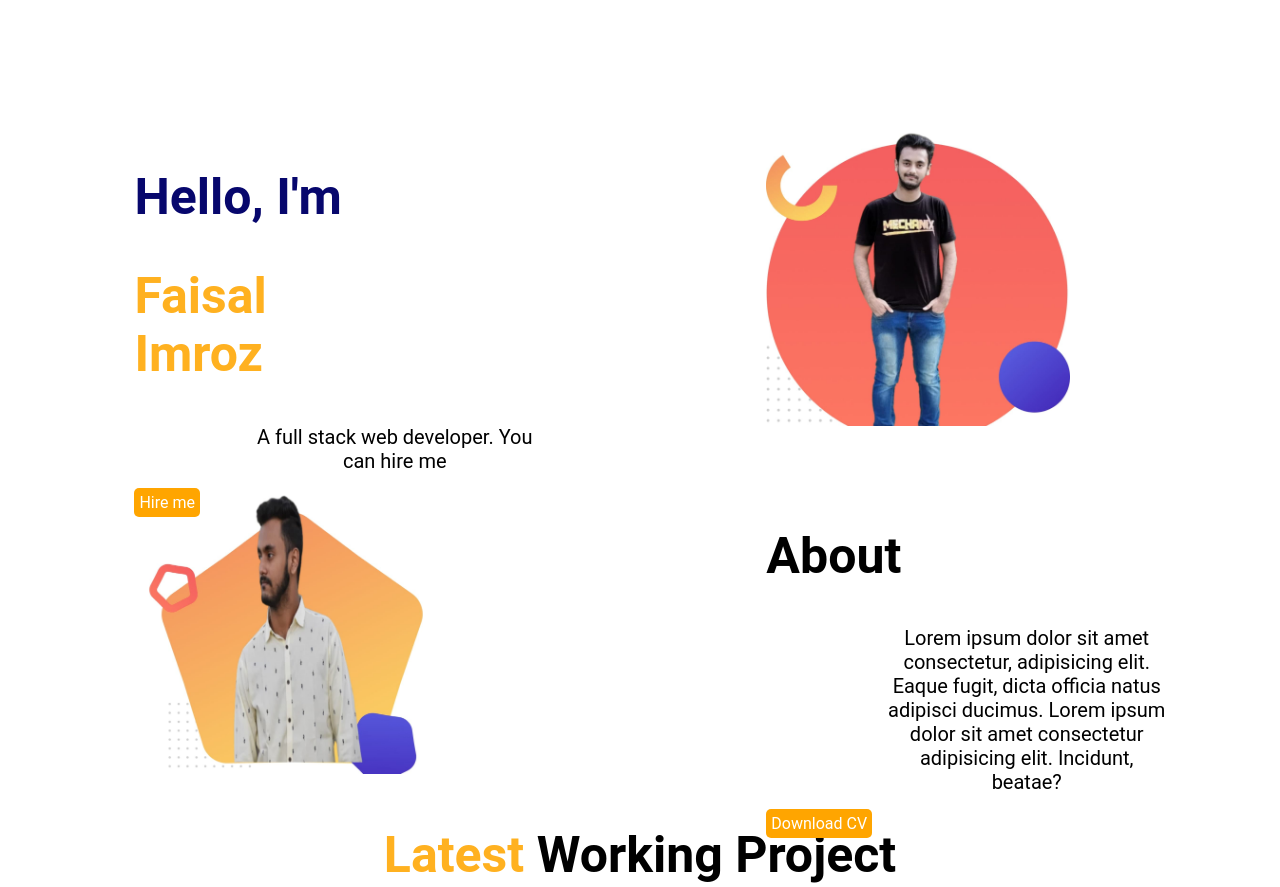
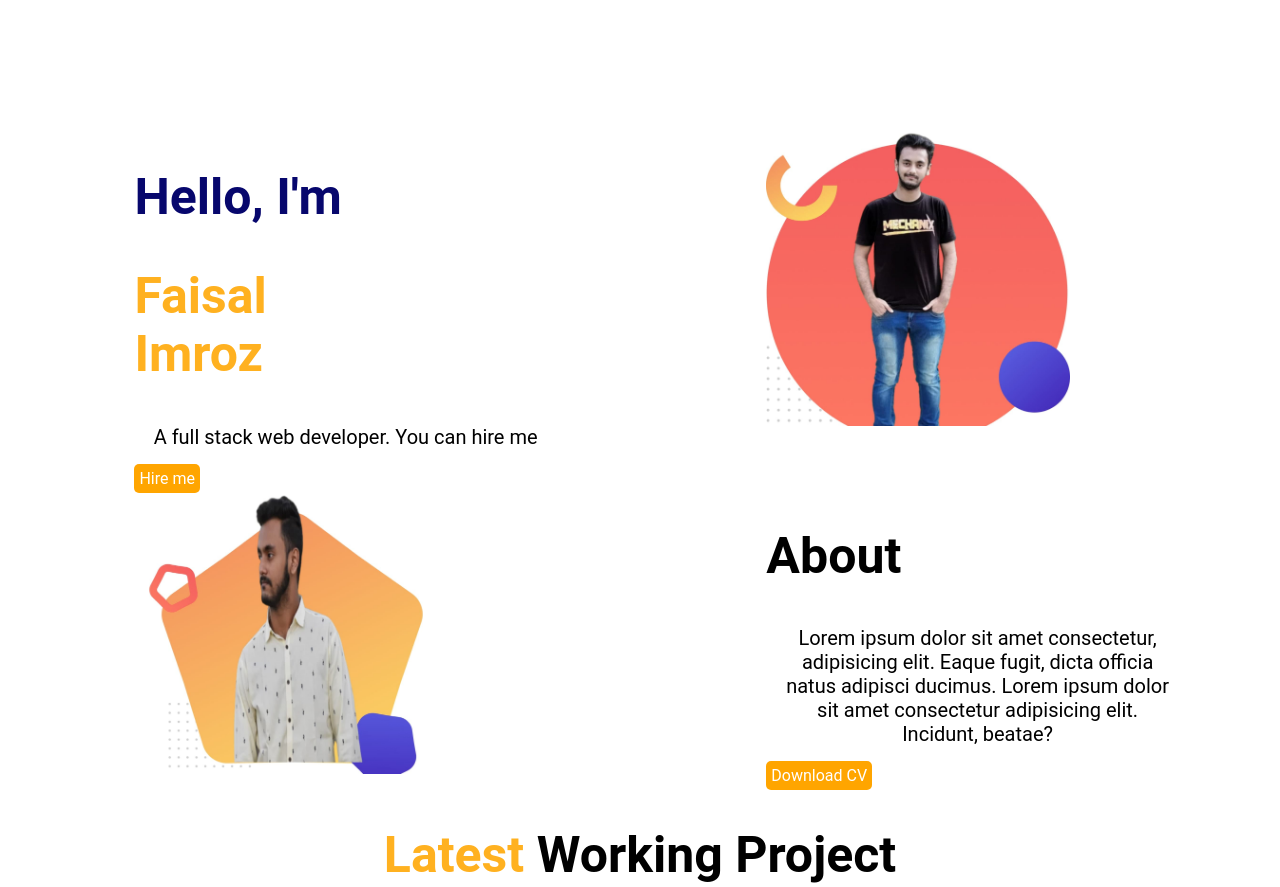
Before and after one commit to faisalimroz/my-first-assignment, a plain HTML site: page index.html in a window 1280 px wide. Shown: the top 887 px of the page. Drawn offline with Linux system fonts and the light colour scheme.

Commit message:
final submission

```diff
--- a/index.html
+++ b/index.html
@@ -11,7 +11,7 @@
         <div class="half-width">
            <h2>Hello, I'm </h2>
            <h2><span class="design">Faisal Imroz</span></h2>
-           <p>A full stack web developer. You can hire me</p>
+           <p class="align">A full stack web developer. You can hire me</p>
            <a class="link-button" href="#">Hire me</a>
         </div>
         <div class="half-width">
@@ -24,7 +24,7 @@
         </div>
         <div class="half-width">
             <h1>About</h1>
-            <p>Lorem ipsum dolor sit amet consectetur, adipisicing elit. Eaque fugit, dicta officia natus adipisci ducimus. Lorem ipsum dolor sit amet consectetur adipisicing elit. Incidunt, beatae?</p>
+            <p class="align">Lorem ipsum dolor sit amet consectetur, adipisicing elit. Eaque fugit, dicta officia natus adipisci ducimus. Lorem ipsum dolor sit amet consectetur adipisicing elit. Incidunt, beatae?</p>
             <a href="#" class="link-button"> Download CV</a>
 
         </div>
--- a/style.css
+++ b/style.css
@@ -8,6 +8,10 @@ h2{
 .design{
     color: rgb(255, 177, 32);
 }
+.align{
+    padding-left: 18px;
+}
+
 .half-width{
     width: 40%;
     float: left;
```
